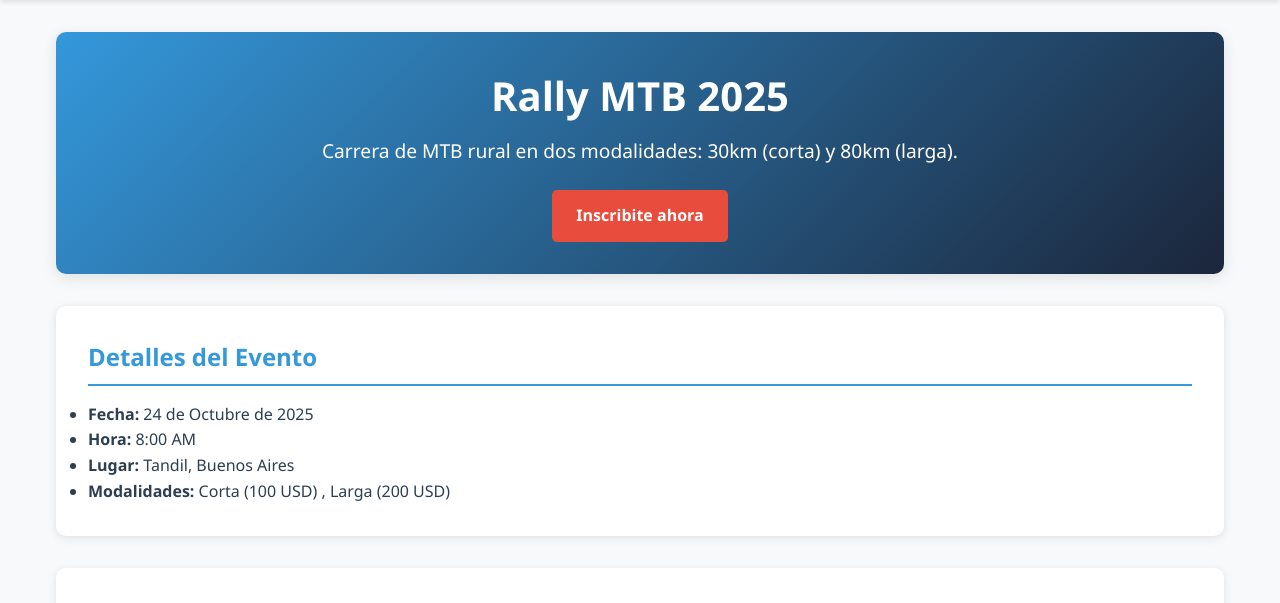
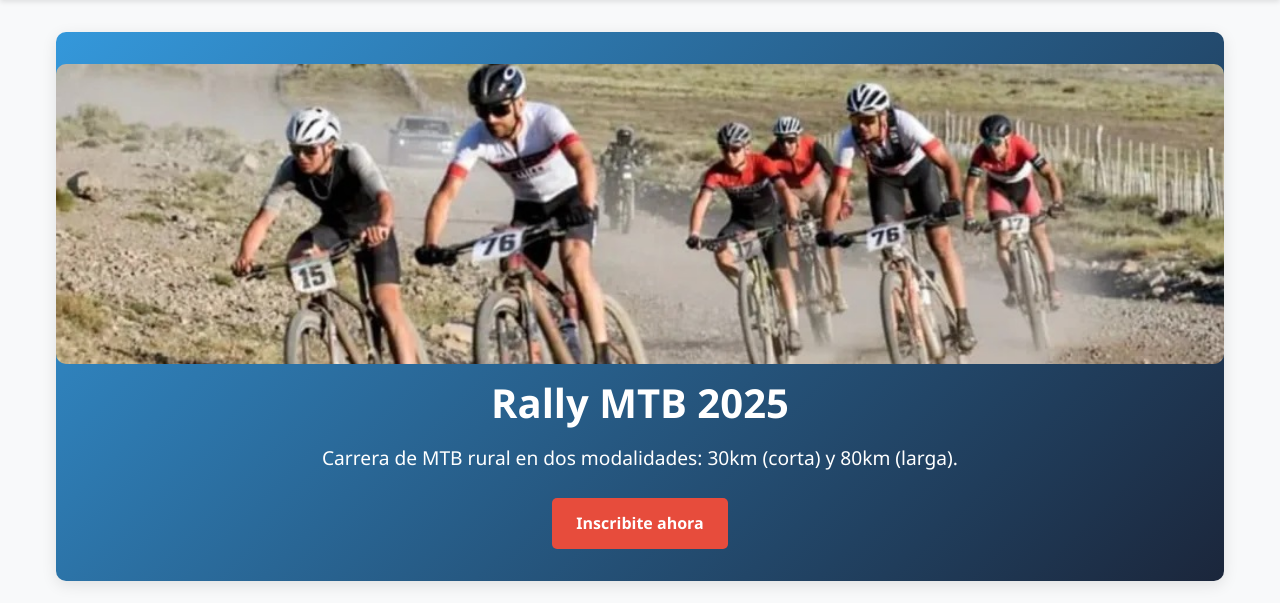
Before and after one commit to MiltonMMM/TP2-Intro-al-Desarrollo-de-Software, a Flask app: page / in a window 1280 px wide. Shown: the part 80-683 px from the top of the page. Run offline with Flask 3, Linux system fonts and the light colour scheme.

Commit message:
Imagen para el hero y mapa para el recorrido de 30km

```diff
--- a/static/css/styles.css
+++ b/static/css/styles.css
@@ -95,6 +95,13 @@ main {
 }
 .hero .btn:hover {
     background-color: #c0392b;
+}
+
+.hero img {
+    width: 100%;
+    max-height: 300px;
+    object-fit: cover;
+    border-radius: 10px;
 }
 
 /* Info Section */
--- a/templates/index.html
+++ b/templates/index.html
@@ -4,6 +4,7 @@
 
 {% block content %}
 <div class="hero">
+    <img src="{{ url_for('static', filename='images/fondo_hero.jpg') }}" alt="Fondo Hero">
     <h1>{{ evento.nombre }}</h1>
     <p>{{ evento.descripcion }}</p>
     <a href="{{ url_for('registration') }}" class="btn">Inscribite ahora</a>
@@ -27,7 +28,7 @@
 <div class="map-section">
     <h2>Recorrido</h2>
     <iframe
-        src="https://www.google.com/maps/embed?pb=!1m18!1m12!1m3!1d104682.59706832838!2d-59.2770283!3d-37.3217939!2m3!1f0!2f0!3f0!3m2!1i1024!2i768!4f13.1!3m3!1m2!1s0x95bcca5c1d3a8a8f%3A0x3a8e3d4f8c0e9b0a!2sTandil%2C%20Provincia%20de%20Buenos%20Aires!5e0!3m2!1ses-419!2sar!4v1712345678901!5m2!1ses-419!2sar"
+        src="https://www.google.com/maps/d/embed?mid=1DACi7w_HvgjEz_VASMbnVovB0dnpiu4&ehbc=2E312F"
         width="100%"
         height="400"
         style="border:0;"
```
Also changed, not shown: static/images/fondo_hero.jpg (added).
